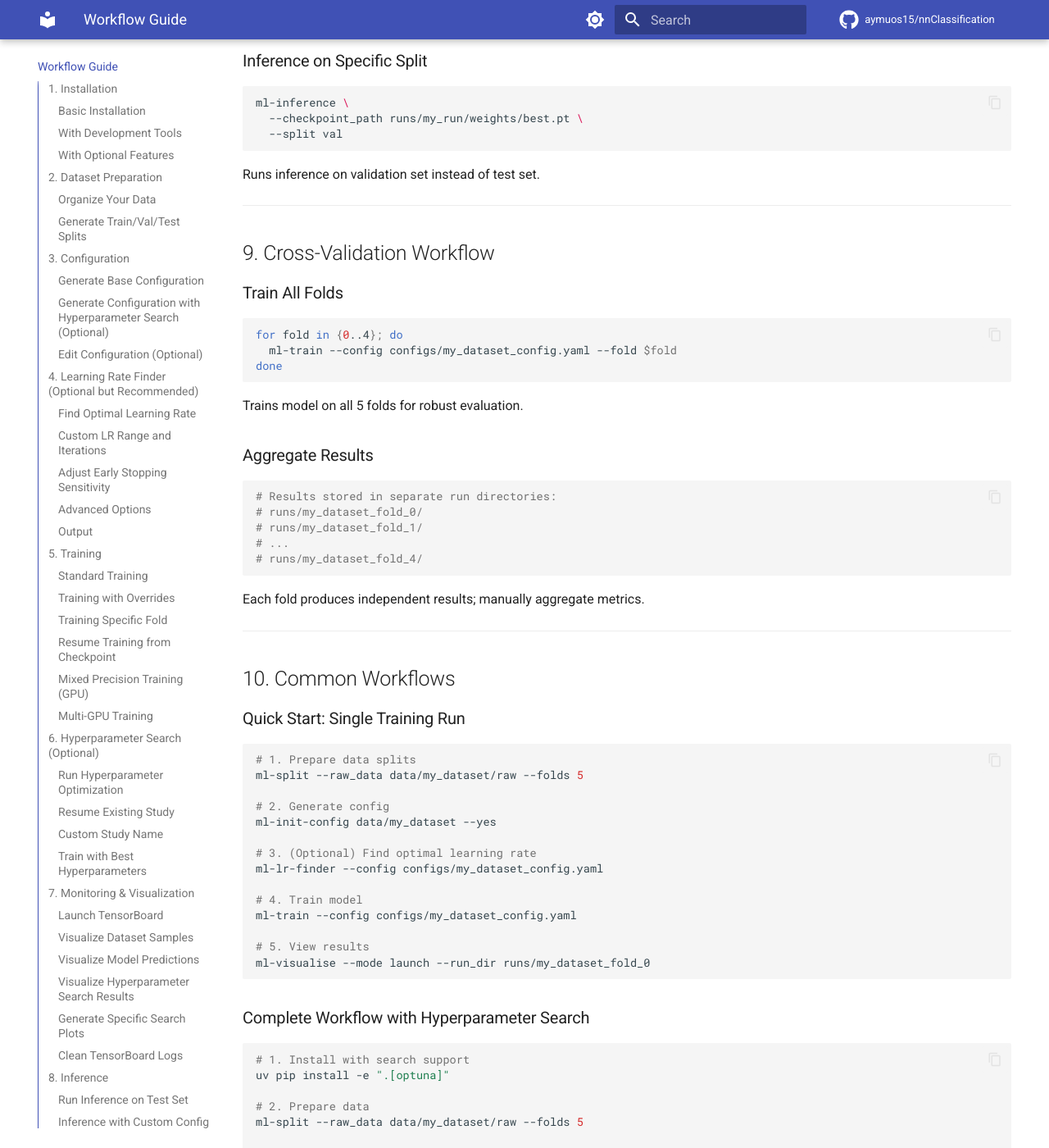
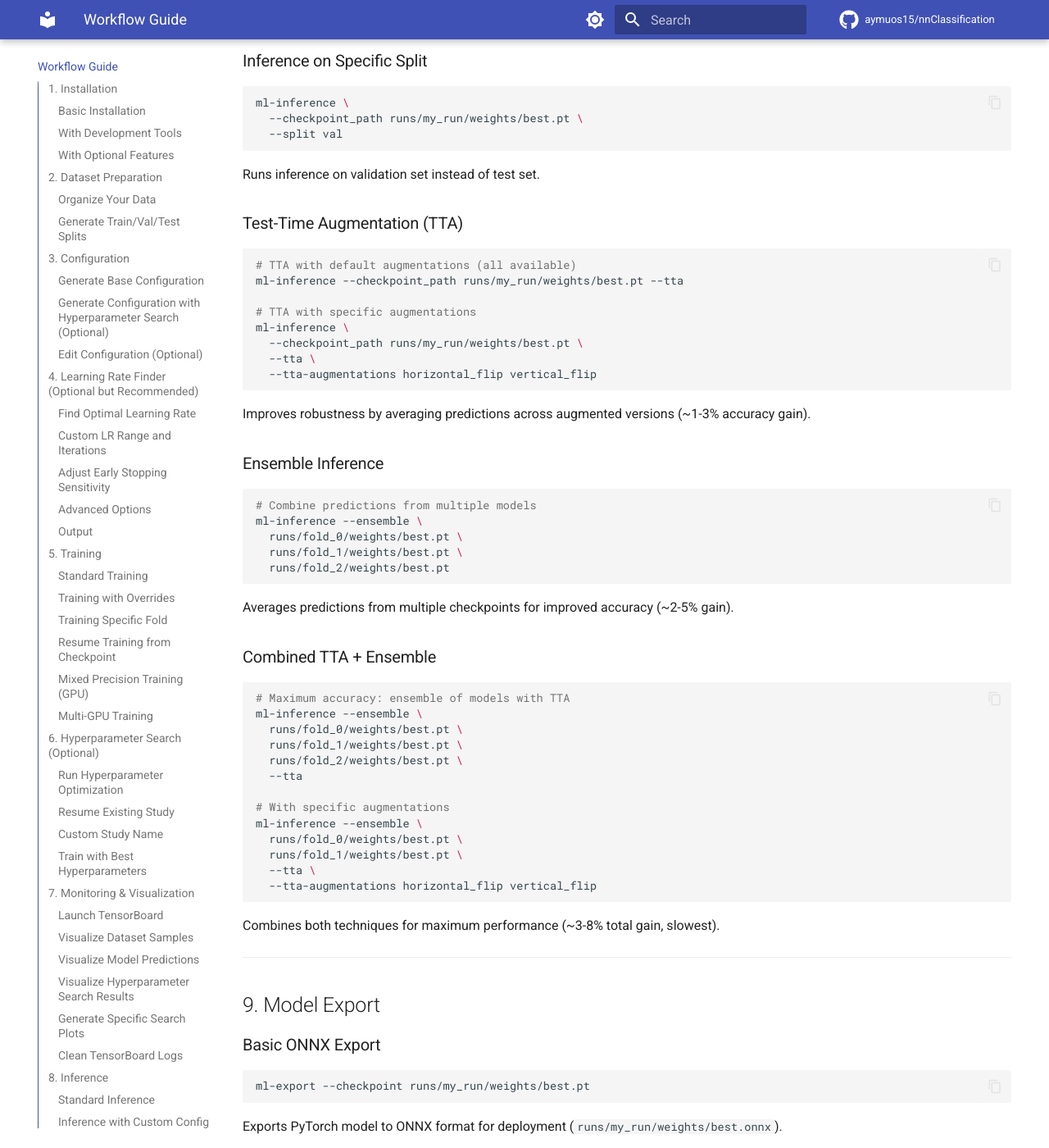
Before and after one commit to aymuos15/nnClassification, an MkDocs documentation site: the page built from docs/workflow.md, in a window 1280 px wide and 1400 px high, scrolled down 7046 px. Shown: the whole window at 82% size. Built offline with MkDocs 1.6.1 and Material for MkDocs 9.7.7, drawn with Linux system fonts in a browser that asks for light colours; comment, search, counter and statistics services are not loaded; some of the changed text lies outside the part shown.

Commit message:
docs(workflow): add TTA, ensemble inference, and ONNX export workflows
Add comprehensive documentation for advanced inference techniques and model export:
- Test-Time Augmentation (TTA) for improved robustness
- Ensemble inference for combining multiple model predictions
- Combined TTA + Ensemble workflow for maximum accuracy
- ONNX export with validation and benchmarking options
- Maximum accuracy workflow combining cross-validation, TTA, and ensemble

Restructure inference section with clear examples for each strategy and their performance trade-offs.

````diff
--- a/docs/workflow.md
+++ b/docs/workflow.md
@@ -271,7 +271,7 @@ Removes TensorBoard log files to save space.
 
 ## 8. Inference
 
-### Run Inference on Test Set
+### Standard Inference
 ```bash
 ml-inference --checkpoint_path runs/my_run/weights/best.pt
 ```
@@ -293,9 +293,96 @@ ml-inference \
 ```
 Runs inference on validation set instead of test set.
 
+### Test-Time Augmentation (TTA)
+```bash
+# TTA with default augmentations (all available)
+ml-inference --checkpoint_path runs/my_run/weights/best.pt --tta
+
+# TTA with specific augmentations
+ml-inference \
+  --checkpoint_path runs/my_run/weights/best.pt \
+  --tta \
+  --tta-augmentations horizontal_flip vertical_flip
+```
+Improves robustness by averaging predictions across augmented versions (~1-3% accuracy gain).
+
+### Ensemble Inference
+```bash
+# Combine predictions from multiple models
+ml-inference --ensemble \
+  runs/fold_0/weights/best.pt \
+  runs/fold_1/weights/best.pt \
+  runs/fold_2/weights/best.pt
+```
+Averages predictions from multiple checkpoints for improved accuracy (~2-5% gain).
+
+### Combined TTA + Ensemble
+```bash
+# Maximum accuracy: ensemble of models with TTA
+ml-inference --ensemble \
+  runs/fold_0/weights/best.pt \
+  runs/fold_1/weights/best.pt \
+  runs/fold_2/weights/best.pt \
+  --tta
+
+# With specific augmentations
+ml-inference --ensemble \
+  runs/fold_0/weights/best.pt \
+  runs/fold_1/weights/best.pt \
+  --tta \
+  --tta-augmentations horizontal_flip vertical_flip
+```
+Combines both techniques for maximum performance (~3-8% total gain, slowest).
+
 ---
 
-## 9. Cross-Validation Workflow
+## 9. Model Export
+
+### Basic ONNX Export
+```bash
+ml-export --checkpoint runs/my_run/weights/best.pt
+```
+Exports PyTorch model to ONNX format for deployment (`runs/my_run/weights/best.onnx`).
+
+### Export with Validation
+```bash
+ml-export --checkpoint runs/my_run/weights/best.pt --validate
+```
+Validates exported model can be loaded and runs basic forward pass.
+
+### Export with Comprehensive Validation
+```bash
+ml-export --checkpoint runs/my_run/weights/best.pt --comprehensive-validate
+```
+Compares PyTorch vs ONNX outputs on test dataset for accuracy verification.
+
+### Export with Benchmarking
+```bash
+ml-export --checkpoint runs/my_run/weights/best.pt --benchmark
+```
+Measures inference speed for both PyTorch and ONNX models.
+
+### Batch Export Multiple Checkpoints
+```bash
+ml-export --checkpoint "runs/*/weights/best.pt" --validate
+```
+Exports all best checkpoints from multiple runs using glob patterns.
+
+### Custom Export Options
+```bash
+ml-export \
+  --checkpoint runs/my_run/weights/best.pt \
+  --output custom_model.onnx \
+  --input_size 224 224 \
+  --opset 14 \
+  --comprehensive-validate \
+  --benchmark
+```
+Full control over export parameters with validation and benchmarking.
+
+---
+
+## 10. Cross-Validation Workflow
 
 ### Train All Folds
 ```bash
@@ -317,7 +404,7 @@ Each fold produces independent results; manually aggregate metrics.
 
 ---
 
-## 10. Common Workflows
+## 11. Common Workflows
 
 ### Quick Start: Single Training Run
 ```bash
@@ -415,9 +502,39 @@ ml-visualise --mode launch --run_dir runs/my_dataset_fold_0
 ml-inference --checkpoint_path runs/my_dataset_fold_0/weights/best.pt
 ```
 
+### Maximum Accuracy Workflow: Cross-Validation + TTA + Ensemble
+```bash
+# 1. Prepare data
+ml-split --raw_data data/my_dataset/raw --folds 5
+ml-init-config data/my_dataset --yes
+
+# 2. Find optimal learning rate (optional)
+ml-lr-finder --config configs/my_dataset_config.yaml
+
+# 3. Train all folds
+for fold in {0..4}; do
+  ml-train --config configs/my_dataset_config.yaml --fold $fold
+done
+
+# 4. Run ensemble inference with TTA for maximum accuracy
+ml-inference --ensemble \
+  runs/my_dataset_fold_0/weights/best.pt \
+  runs/my_dataset_fold_1/weights/best.pt \
+  runs/my_dataset_fold_2/weights/best.pt \
+  runs/my_dataset_fold_3/weights/best.pt \
+  runs/my_dataset_fold_4/weights/best.pt \
+  --tta
+
+# 5. Export best model for deployment
+ml-export \
+  --checkpoint runs/my_dataset_fold_0/weights/best.pt \
+  --comprehensive-validate \
+  --benchmark
+```
+
 ---
 
-## 11. Useful Tips
+## 12. Useful Tips
 
 ### Check Run Directory Structure
 ```bash
````
